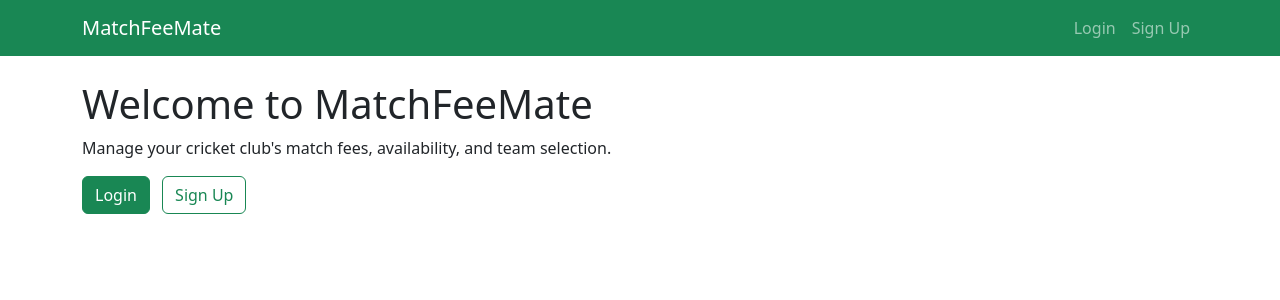
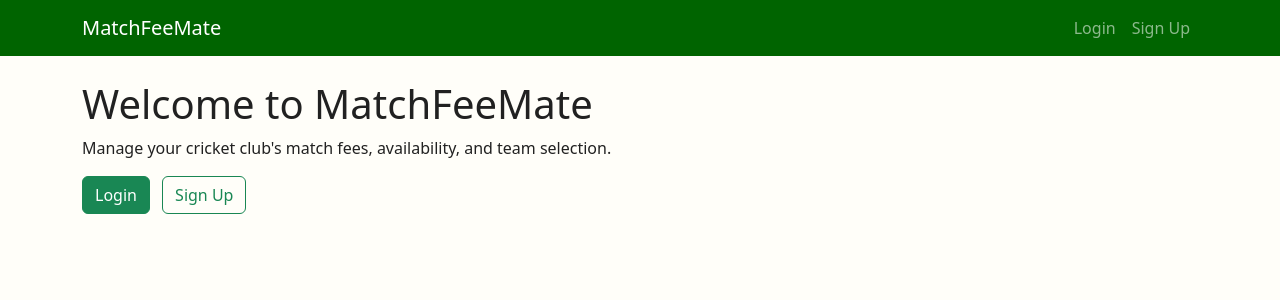
Before and after one commit to Yourhonour365/MatchFeeMate-PP4, a Django app: page / in a window 1280 px wide. Shown: the top 300 px of the page. Run offline with Django 5.2, Linux system fonts and the light colour scheme.

Commit message:
Add custom MFM colour palette CSS and update base template to use static files

```diff
--- /dev/null
+++ b/clubs/static/clubs/css/style.css
@@ -0,0 +1,134 @@
+/* MatchFeeMate Custom Styles
+   Colour palette v2.0
+*/
+
+/* === Brand Greens (Primary) === */
+:root {
+    --mfm-deep-forest: #0A230C;
+    --mfm-deep-turf: #006400;
+    --mfm-turf-green: #228B22;
+    --mfm-turf-highlight: #32CD32;
+    --mfm-turf-light: #C8E6C9;
+    --mfm-turf-tint: #E8F5E9;
+
+    /* Canvas / Backgrounds */
+    --mfm-cream-white: #FFFEF9;
+    --mfm-off-white: #FBF8F3;
+    --mfm-warm-grey: #F5F2EB;
+    --mfm-cream: #EDE8DF;
+    --mfm-warm-sand: #E5DFD3;
+    --mfm-deep-sand: #D7CCC8;
+
+    /* Browns (Tertiary / Disabled) */
+    --mfm-warm-stone: #BCAAA4;
+    --mfm-canvas-dark: #A1887F;
+    --mfm-brown-400: #8D6E63;
+    --mfm-brown-600: #6D4C41;
+
+    /* Reds / Errors */
+    --mfm-error-tint: #FFEBEE;
+    --mfm-error-light: #FFCDD2;
+    --mfm-error-red: #F44336;
+    --mfm-red-600: #E53935;
+    --mfm-error-dark: #D32F2F;
+    --mfm-red-800: #C62828;
+
+    /* Text Hierarchy */
+    --mfm-text-primary: #212121;
+    --mfm-text-secondary: #424242;
+    --mfm-text-medium: #616161;
+    --mfm-text-placeholder: #9E9E9E;
+    --mfm-text-disabled: #BDBDBD;
+}
+
+/* === Page Background === */
+body {
+    background-color: var(--mfm-cream-white);
+    color: var(--mfm-text-primary);
+}
+
+/* === Navbar === */
+.navbar-mfm {
+    background-color: var(--mfm-deep-turf);
+}
+
+/* === Buttons === */
+.btn-mfm-primary {
+    background-color: var(--mfm-deep-turf);
+    border-color: var(--mfm-deep-turf);
+    color: white;
+}
+
+.btn-mfm-primary:hover {
+    background-color: var(--mfm-turf-green);
+    border-color: var(--mfm-turf-green);
+    color: white;
+}
+
+.btn-mfm-secondary {
+    background-color: var(--mfm-turf-green);
+    border-color: var(--mfm-turf-green);
+    color: white;
+}
+
+.btn-mfm-secondary:hover {
+    background-color: var(--mfm-deep-turf);
+    border-color: var(--mfm-deep-turf);
+    color: white;
+}
+
+.btn-mfm-danger {
+    background-color: var(--mfm-red-600);
+    border-color: var(--mfm-red-600);
+    color: white;
+}
+
+.btn-mfm-danger:hover {
+    background-color: var(--mfm-red-800);
+    border-color: var(--mfm-red-800);
+    color: white;
+}
+
+/* === Cards === */
+.card-mfm {
+    background-color: var(--mfm-warm-grey);
+    border: 1px solid var(--mfm-warm-sand);
+}
+
+/* === Tables === */
+.table-mfm thead {
+    background-color: var(--mfm-deep-turf);
+    color: white;
+}
+
+.table-mfm tbody tr:nth-child(even) {
+    background-color: var(--mfm-off-white);
+}
+
+/* === Form Inputs === */
+.form-control:focus {
+    border-color: var(--mfm-turf-green);
+    box-shadow: 0 0 0 0.2rem rgba(34, 139, 34, 0.25);
+}
+
+/* === Links === */
+a {
+    color: var(--mfm-deep-turf);
+}
+
+a:hover {
+    color: var(--mfm-turf-green);
+}
+
+/* === Success/Error States === */
+.alert-mfm-success {
+    background-color: var(--mfm-turf-tint);
+    border-color: var(--mfm-turf-light);
+    color: var(--mfm-deep-forest);
+}
+
+.alert-mfm-error {
+    background-color: var(--mfm-error-tint);
+    border-color: var(--mfm-error-light);
+    color: var(--mfm-error-dark);
+}
--- a/clubs/templates/clubs/base.html
+++ b/clubs/templates/clubs/base.html
@@ -1,3 +1,4 @@
+{% load static %}
 <!DOCTYPE html>
 <html lang="en">
 <head>
@@ -6,10 +7,12 @@
     <title>{% block title %}MatchFeeMate{% endblock %}</title>
     <!-- Bootstrap CSS -->
     <link href="https://cdn.jsdelivr.net/npm/bootstrap@5.3.2/dist/css/bootstrap.min.css" rel="stylesheet">
+    <!-- MFM Custom CSS - loads after Bootstrap to override styles -->
+    <link href="{% static 'clubs/css/style.css' %}" rel="stylesheet">
 </head>
 <body>
-    <!-- Navigation -->
-    <nav class="navbar navbar-expand-lg navbar-dark bg-success">
+    <!-- Navigation - uses navbar-mfm class for MFM brand green (#006400) instead of Bootstrap bg-success -->
+    <nav class="navbar navbar-expand-lg navbar-dark navbar-mfm">
         <div class="container">
             <a class="navbar-brand" href="{% url 'home' %}">MatchFeeMate</a>
             <div class="navbar-nav ms-auto">
```
